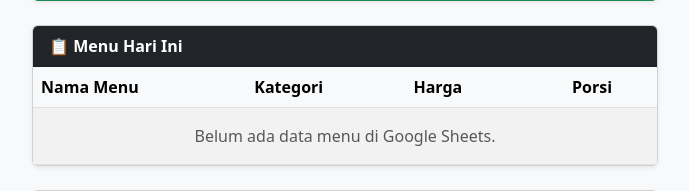
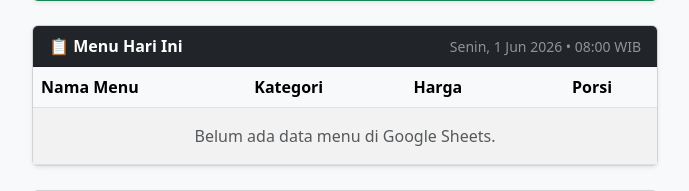
Before and after one commit to tndsny/Herlambang_Playground, a Flask app: template templates/index.html in a window 1280 px wide. Shown: the part 250-441 px from the top of the page, without its empty margins (295-984 px from the left). Run offline with Flask 3, Linux system fonts and the light colour scheme; the template is opened without the code that fills it, so the values that code supplies are empty.

Commit message:
Update index.html
add Timestamp real-time dari browser pelanggan

```diff
--- a/templates/index.html
+++ b/templates/index.html
@@ -45,7 +45,10 @@
 
         <!-- TABEL MENU DARI GOOGLE SHEETS -->
         <div class="card mb-4 shadow-sm">
-            <div class="card-header bg-dark text-white fw-bold">📋 Menu Hari Ini</div>
+            <div class="card-header bg-dark text-white fw-bold d-flex justify-content-between align-items-center">
+                <span>📋 Menu Hari Ini</span>
+                <small class="text-white-50 fw-normal" id="timestampMenu"></small>
+            </div>
             <div class="card-body p-0">
                 <table class="table table-striped mb-0 align-middle">
                     <thead class="table-light">
@@ -144,6 +147,20 @@
 
     <!-- SCRIPT LOGIC FRONTEND INTERAKTIF -->
     <script>
+        // 0. Tampilkan timestamp WIB di header menu
+        (function() {
+            const hari = ['Minggu','Senin','Selasa','Rabu','Kamis','Jumat','Sabtu'];
+            const bulan = ['Jan','Feb','Mar','Apr','Mei','Jun','Jul','Agu','Sep','Okt','Nov','Des'];
+            const now = new Date();
+            const namaHari = hari[now.getDay()];
+            const tgl = now.getDate();
+            const bln = bulan[now.getMonth()];
+            const thn = now.getFullYear();
+            const jam = String(now.getHours()).padStart(2,'0');
+            const menit = String(now.getMinutes()).padStart(2,'0');
+            document.getElementById('timestampMenu').innerText = `${namaHari}, ${tgl} ${bln} ${thn} • ${jam}:${menit} WIB`;
+        })();
+
         // 1. Fungsi menambah atau mengurangi kuantitas porsi
         function ubahQty(button, delta) {
             const input = button.parentElement.querySelector('.qty-input');
```
